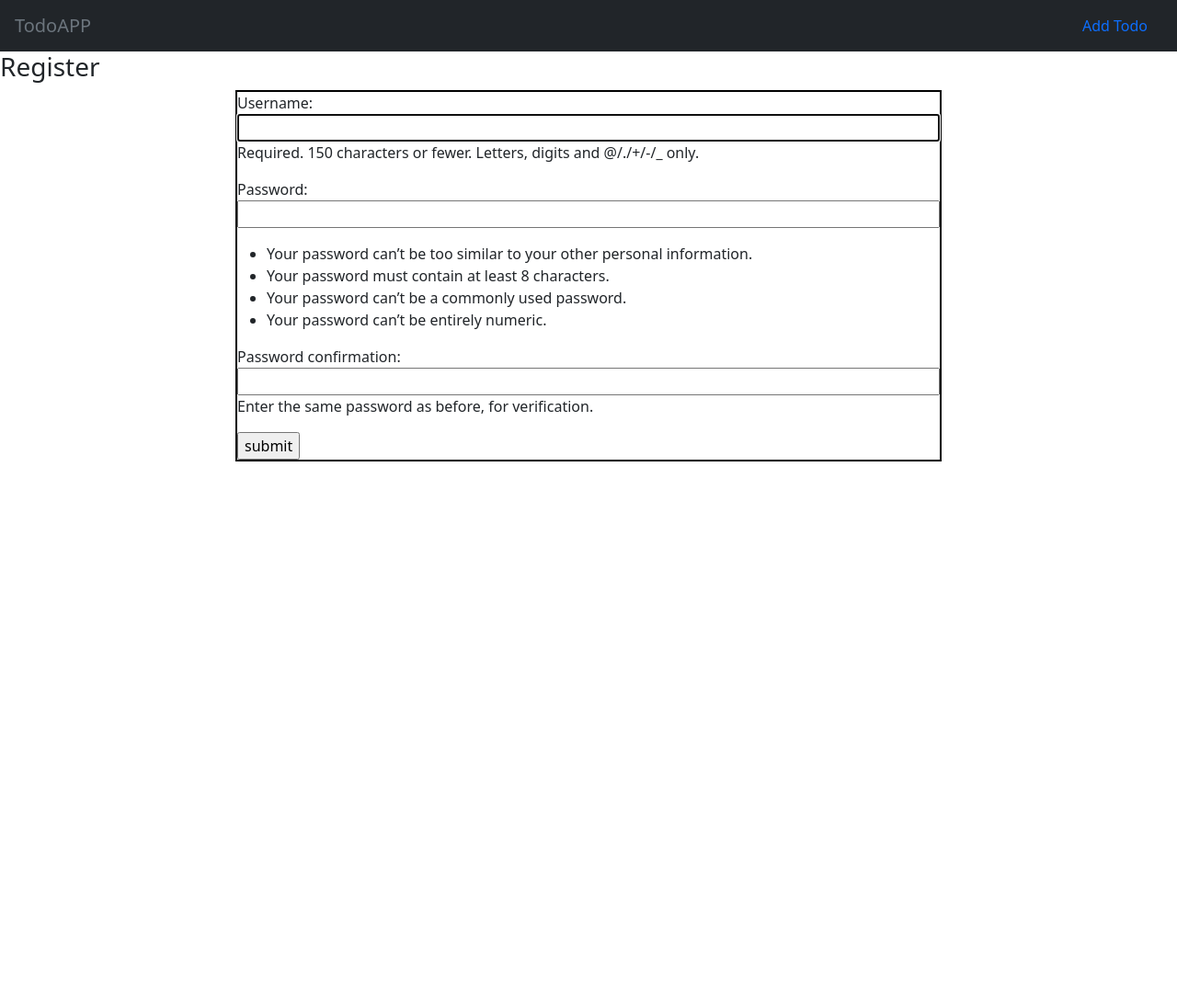
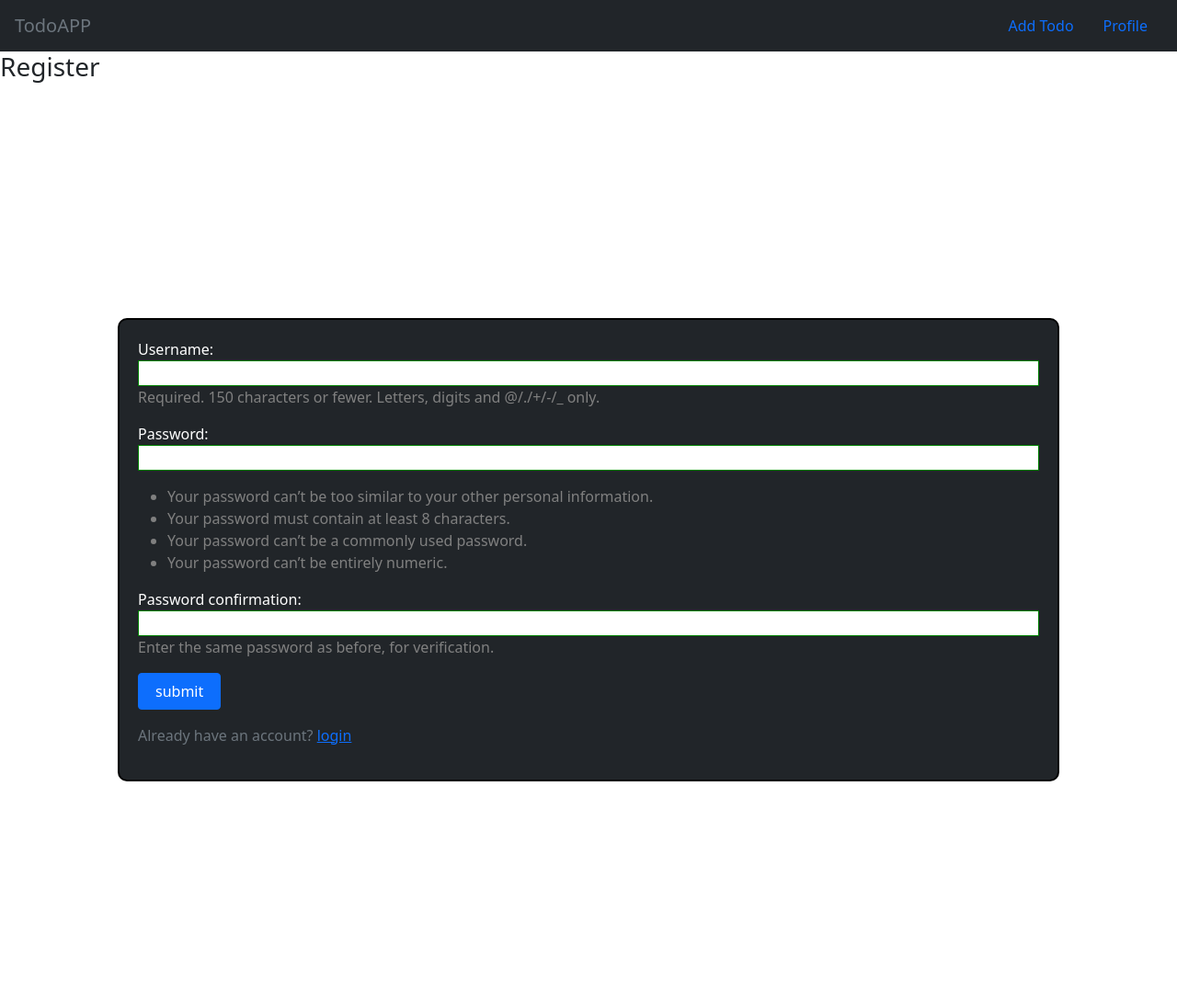
Before and after one commit to noornee/todo-app, a Django app: page /register in a window 1280 px wide. Shown: the top 1090 px of the page at 92% size. Before the commit the page ends 502 px from the top, so only its background shows below. Run offline with Django 3.2, Linux system fonts and the light colour scheme.

Commit message:
styled the register page

```diff
--- a/mytodoapp/todo/templates/todo/base.html
+++ b/mytodoapp/todo/templates/todo/base.html
@@ -19,10 +19,17 @@
           <li class="nav-item">
             {% if request.user.is_authenticated %}
             <a class="nav-link" href="{% url 'todo:logout' %}">
-                <span class="glyphicon glyphicon-log-in">Logout</span>
+                <span>Logout</span>
             </a>
             {% endif %}
           </li>
+
+          <li class="nav-item">
+             <a class="nav-link" href="#">
+                <span>Profile</span>
+             </a>
+          </li>
+
         </ul>
     </nav>
     {% block content %}
--- a/mytodoapp/todo/templates/todo/index.html
+++ b/mytodoapp/todo/templates/todo/index.html
@@ -20,7 +20,7 @@
 <div class="todo-container">
 {% for todo in todo_list %}
     {% if todo.complete == False %}
-<div class="card w-50 mx-auto bg-warning" style="margin:20px">
+<div class="card w-75 mx-auto bg-warning" style="margin:20px">
     <div class="card-body">
         <h5 class="card-title">{{ todo.title }}</h5>
         <p class="card-text">
@@ -33,7 +33,7 @@
     </div>
     </div>
 {% else %}
-<div class="card w-50 mx-auto bg-info" style="margin:20px">
+<div class="card w-75 mx-auto bg-info" style="margin:20px">
     <div class="card-body">
         <h5 class="card-title">{{ todo.title }}</h5>
         <p class="card-text">
--- a/mytodoapp/todo/templates/todo/register.html
+++ b/mytodoapp/todo/templates/todo/register.html
@@ -6,25 +6,49 @@
 <h3>Register</h3>
 
 
-<div class="register-form ">
+<div class="register-form bg-dark text-white">
     <form action="" method="post">
         {% csrf_token %}
         {{ form.as_p }}
+        <p class="btn btn-primary">
         <input type="submit" value="submit">
+        </p>
     </form>
+    <p class="text-muted">
+       Already have an account? <a href="{% url 'todo:login' %}">login</a>
+    </p>
 
 <style>
+input[type=submit]{
+   background: none;
+   border: none;
+   color: white;
+}
+
+.helptext, li {
+   color: grey;
+}
+
+.register-form {
+    width: 80vw;
+    border: 2px solid black;
+    border-radius: 10px;
+    padding: 20px;
+    margin: 20% auto;
+}
 
 
-.register-form {
-    width: 60vw;
-    border: 2px solid black;
-    margin: 0 auto;
-}
+    input[type=text], input[type=password] {
+        text-align: center;
+        outline: none;
+        border: 1px solid green;
+        width: 100%;
+        transition: border  2s;
+    }
 
-input[type=text], input[type=password] {
-    width: 100%;
-}
+    input[type=text]:hover, input[type=password]:hover {
+        border: 1px solid red;
+    }
 
 </style>
 
```
Also changed, not shown: mytodoapp/todo/templates/todo/todo_create.html (+10 -1 lines), mytodoapp/todo/templates/todo/todo_update.html (+7 -2 lines), mytodoapp/db.sqlite3.
